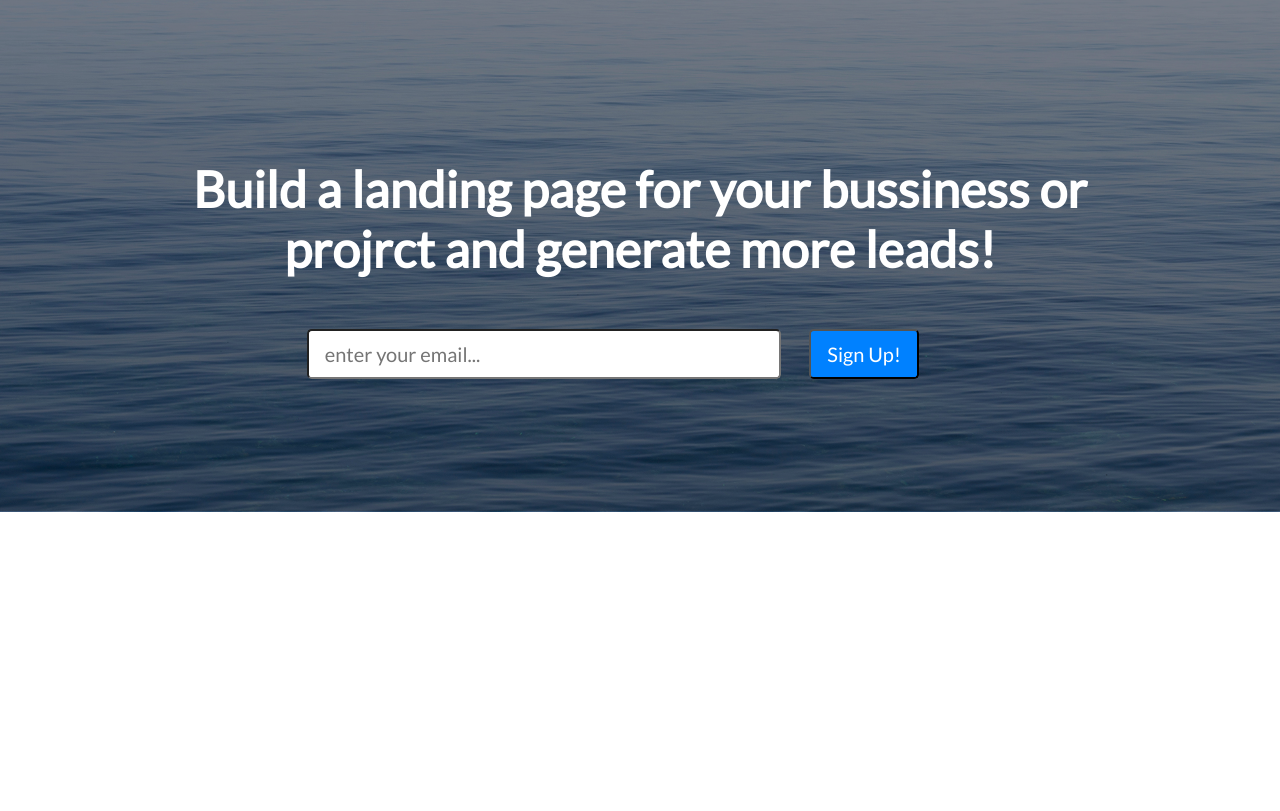
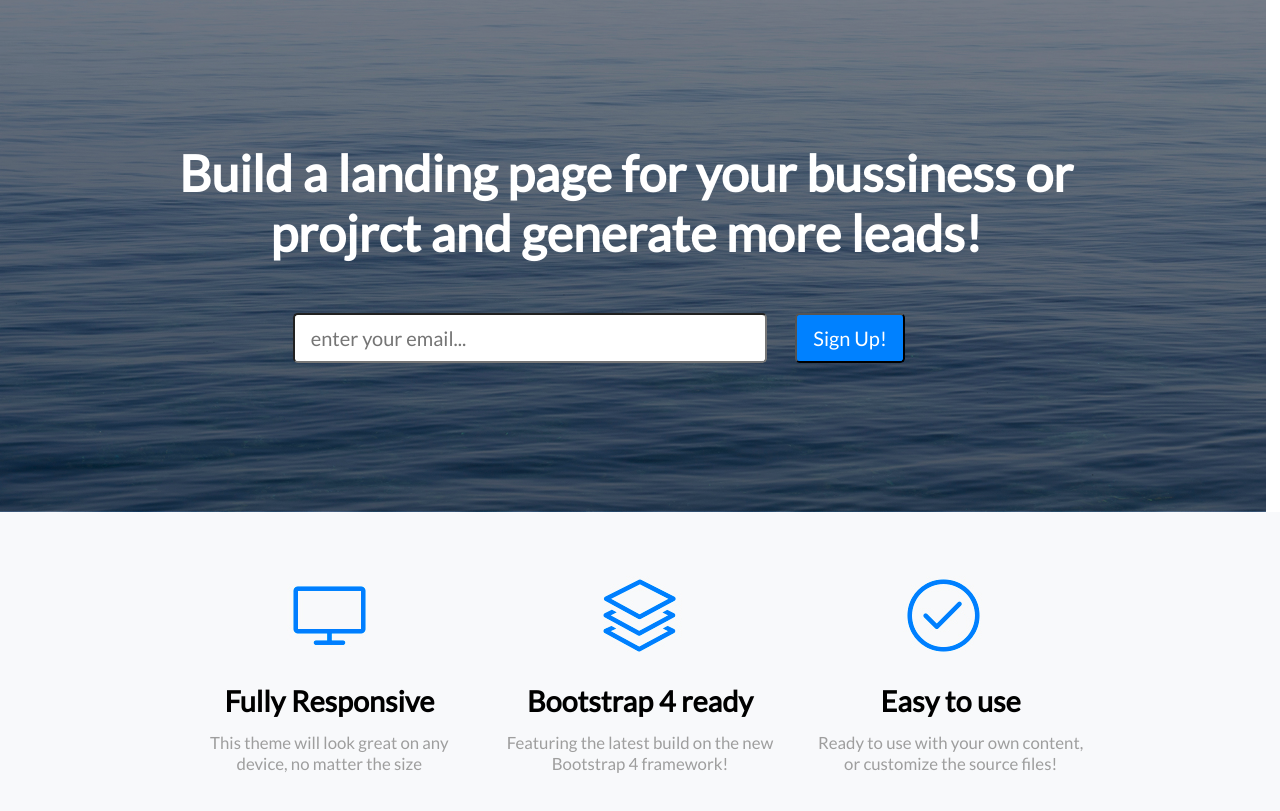
Before and after one commit to alexandrekings/kanban, a plain HTML site: page index.html in a window 1280 px wide. Shown: the part 63-874 px from the top of the page. Before the commit the page ends 800 px from the top, so only its background shows below. Drawn offline with Linux system fonts and the light colour scheme.

Commit message:
elementos seccion03 servicios, imagenes, titulo y párrafo

```diff
--- a/css/style.css
+++ b/css/style.css
@@ -68,6 +68,9 @@ footer img{
 .text-left{
 	text-align: left;
 }
+.text-center{
+	text-align: center;
+}
 .button{
 	background-color: #0081ff;
 	color: white;
@@ -116,3 +119,19 @@ footer img{
 	line-height: 1.5;
 	border-radius: .3rem;
 }
+/*seccion03*/
+.servicios{
+	background-color: #f8f9fb;
+	padding-top: 4em;
+	padding-bottom: 4em;
+}
+.servicios h3{
+	font-size: 1.8rem;
+	margin-top: 1em;
+	margin-bottom: .5em;
+}
+.servicios p{
+	color: #9E9E9E;
+	font-size: 1.05rem;
+	font-weight:lighter;
+}
--- a/index.html
+++ b/index.html
@@ -23,17 +23,36 @@
       </section>
     </nav>
   </header>
-  <section class="hero-image" id="seccion02">
+  <section class="row hero-image" id="seccion02">
     <div class="sombra"></div>
-    <section class="container">
+    <div class="container">
     <h2 class="hero-image--tittle">Build a landing page for your bussiness or projrct and generate more leads!</h2>
-    <section class="col-8 text-right">
+    <div class="col-8 text-right">
         <input class="hero-input" placeholder="enter your email..."/>
-      </section>
-      <section class="col-4 text-left">
+      </div>
+      <div class="col-4 text-left">
         <button class="button hero-button">Sign Up!</button>
-    </section>
-    </section>
+    </div>
+  </div>
+  </section>
+  <section class="row servicios" id="seccion03">
+    <div class="container">
+      <div class="col-4 text-center">
+        <img src="img/iconos/pantalla.jpg"/>
+        <h3>Fully Responsive</h3>
+        <p>This theme will look great on any device, no matter the size</p>
+      </div>
+      <div class="col-4 text-center">
+        <img src="img/iconos/layers.jpg"/>
+        <h3>Bootstrap 4 ready</h3>
+        <p>Featuring the latest build on the new Bootstrap 4 framework!</p>
+        </div>
+      <div class="col-4 text-center">
+        <img src="img/iconos/check.jpg"/>
+        <h3>Easy to use</h3>
+        <p>Ready to use with your own content, or customize the source files!</p>
+      </div>
+  </div>
   </section>
 </body>
 </html>
```
Also changed, not shown: img/iconos/check.jpg (added), img/iconos/layers.jpg (added), img/iconos/pantalla.jpg (added).
